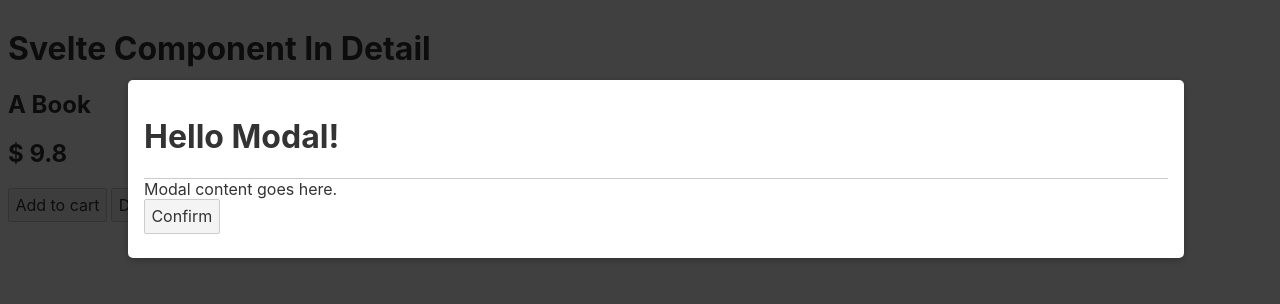
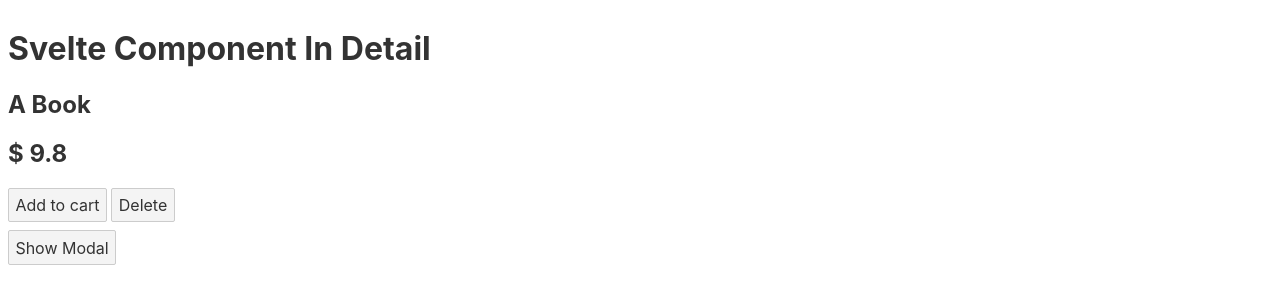
Before and after one commit to actionanand/svelte-component-in-detail, a Svelte app: page / in a window 1280 px wide. Shown: the top 304 px of the page. Built offline with nearby package versions, Linux system fonts and the light colour scheme.

Commit message:
opening and closing modal

```diff
--- a/src/App.svelte
+++ b/src/App.svelte
@@ -3,6 +3,8 @@
   import Modal from './Modal.svelte';
 
 	export let appName;
+
+  let showModal = false;
 
   let products = [
     {
@@ -36,10 +38,18 @@
   />
 {/each}
 
-<Modal>
-  <h1 slot="header">Hello Modal!</h1>
-  <div>
-    Modal content goes here.
-  </div>
-  <button slot="footer">Confirm</button>
-</Modal>
+<button on:click="{() => showModal = true}">Show Modal</button>
+
+{#if showModal}
+  <Modal
+    on:cancel="{() => showModal = false}"
+    on:close="{() => showModal = false}">
+    <h1 slot="header">Hello Modal!</h1>
+    <div>
+      Modal content goes here.
+    </div>
+    <button slot="footer" on:click="{() => showModal = false}">
+      Confirm
+    </button>
+  </Modal>
+{/if}
--- a/src/Modal.svelte
+++ b/src/Modal.svelte
@@ -1,8 +1,10 @@
 <script>
+  import { createEventDispatcher } from 'svelte';
 
+  const dispatch = createEventDispatcher();
 </script>
 
-<div class="backdrop"></div>
+<div class="backdrop" on:click="{() => dispatch('cancel')}"></div>
 <div class="modal">
   <header>
     <slot name="header"/>
@@ -12,7 +14,7 @@
   </div>
   <footer>
     <slot name="footer">
-      <button>Close</button>
+      <button on:click="{() => dispatch('close')}">Close</button>
     </slot>
   </footer>
 </div>
```
Also changed, not shown: public/build/bundle.js, 1 other file (tests, documents, lock files or other folders).
